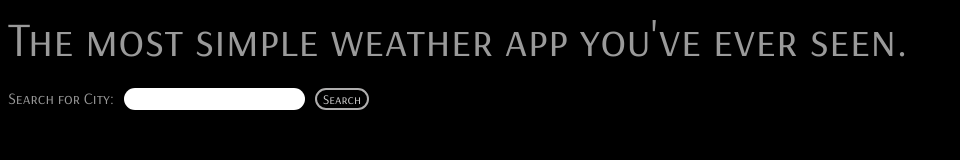
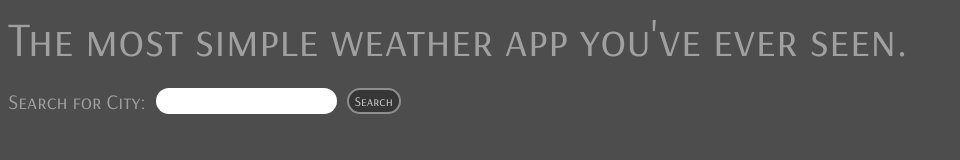
Before and after one commit to Chris-Merced/WeatherAPP, a website built with webpack: page src/index.html in a window 1280 px wide. Shown: the whole page, without its empty margins (0-960 px from the left). Built offline with nearby package versions, Linux system fonts and the light colour scheme; no server answers.

Commit message:
Clean up visual design Add softer background color Change button colors softer greys Modify button color on invalid input

```diff
--- a/src/style.css
+++ b/src/style.css
@@ -1,7 +1,7 @@
 body {
     display:flex;
     flex-direction: column;
-    background-color: black;
+    background-color: hsla(0, 0%, 17%, 0.836);
     color: white;
     font-family: Arsenal;
     gap: 20px;
@@ -16,13 +16,14 @@ form {
     display:flex;
     gap: 10px;
     margin-bottom: 50px;
+    font-size: 1.3em;
 }
 
 button {
     width: fit-content;
-    background-color: black;
+    background-color: rgb(54, 54, 54);
     border-style: none;
-    border: rgb(175, 174, 174) 2px solid;
+    border: rgb(143, 142, 142) 2px solid;
     border-radius: 20em;
     color: rgb(207, 206, 206);
     font-family: Arsenal;
@@ -37,10 +38,11 @@ body div:not(first-child){
 }
 #city:invalid {
     background-color: hsl(0, 46%, 44%);
+    box-shadow: 0 0px 6px hsl(0, 86%, 25%);
 }
 
 #city:focus {
-    box-shadow: 0 1px 6px hsl(0, 86%, 25%);
+    box-shadow: 0 0px 6px hsl(0, 86%, 25%);
     outline: none;
 }
 
```
Also changed, not shown: dist/main.bundle.js.
